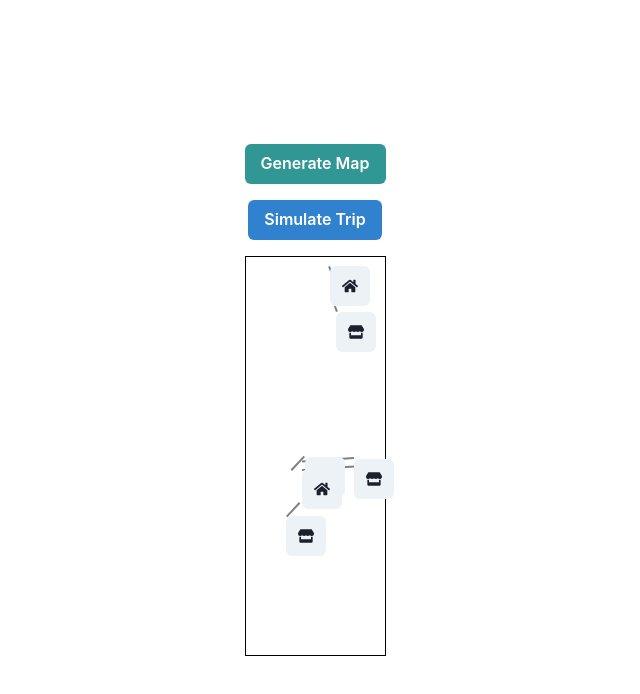
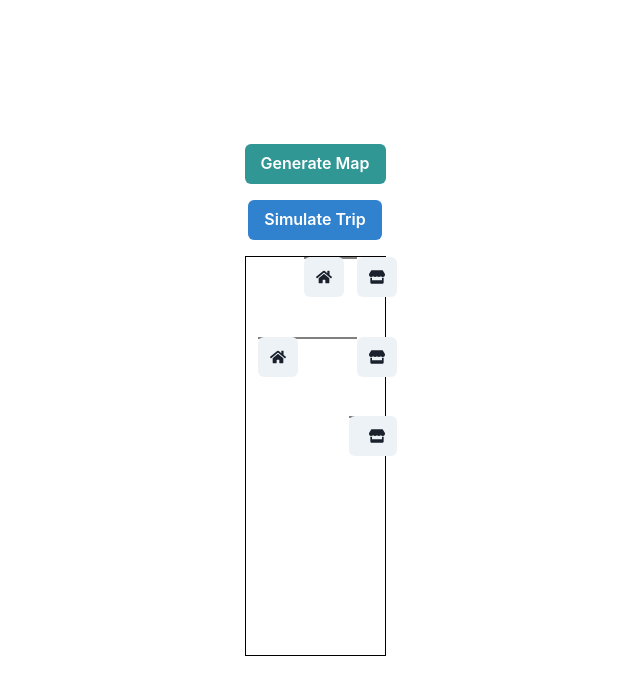
Before and after one commit to GPT-Engineer-App/synthetic-car-trips-simulator, a React (Vite) app: page / in a window 1280 px wide. Shown: the top 694 px of the page, without its empty margins (325-965 px from the left). Built offline with nearby package versions, Linux system fonts and the light colour scheme.

Commit message:
Updated the `generateRandomMap` function to ensure roads are only horizontal and vertical. Adjusted the rendering logic for roads to draw them as straight lines.
Prompt: Roads shouls be only horizontal and vertical

```diff
--- a/src/pages/Index.jsx
+++ b/src/pages/Index.jsx
@@ -3,11 +3,11 @@ import { Box, Button, Container, Flex, IconButton, Text, VStack } from "@chakra-
 import { FaHome, FaStore, FaRoad, FaCar } from "react-icons/fa";
 
 const generateRandomMap = () => {
-  const houses = Array.from({ length: 3 }, (_, i) => ({ id: `house-${i}`, type: "house", icon: FaHome, x: Math.random() * 80, y: Math.random() * 80 }));
+  const houses = Array.from({ length: 3 }, (_, i) => ({ id: `house-${i}`, type: "house", icon: FaHome, x: Math.random() * 80, y: i * 20 }));
   const destinations = [
-    { id: "grocery", type: "destination", icon: FaStore, x: Math.random() * 80, y: Math.random() * 80 },
-    { id: "bank", type: "destination", icon: FaStore, x: Math.random() * 80, y: Math.random() * 80 },
-    { id: "restaurant", type: "destination", icon: FaStore, x: Math.random() * 80, y: Math.random() * 80 },
+    { id: "grocery", type: "destination", icon: FaStore, x: 80, y: 0 },
+    { id: "bank", type: "destination", icon: FaStore, x: 80, y: 20 },
+    { id: "restaurant", type: "destination", icon: FaStore, x: 80, y: 40 },
   ];
   const roads = [
     { from: "house-0", to: "grocery" },
@@ -53,7 +53,7 @@ const Index = () => {
           {map.roads.map((road, index) => {
             const from = map.houses.find((house) => house.id === road.from) || map.destinations.find((destination) => destination.id === road.from);
             const to = map.houses.find((house) => house.id === road.to) || map.destinations.find((destination) => destination.id === road.to);
-            return <Box key={index} position="absolute" top={`${from.y}%`} left={`${from.x}%`} width={`${Math.abs(to.x - from.x)}%`} height="2px" backgroundColor="gray" transform={`rotate(${Math.atan2(to.y - from.y, to.x - from.x) * (180 / Math.PI)}deg)`} transformOrigin="top left" />;
+            return <Box key={index} position="absolute" top={`${Math.min(from.y, to.y)}%`} left={`${Math.min(from.x, to.x)}%`} width={from.x === to.x ? "2px" : `${Math.abs(to.x - from.x)}%`} height={from.y === to.y ? "2px" : `${Math.abs(to.y - from.y)}%`} backgroundColor="gray" />;
           })}
           {map.houses.map((house) => (
             <IconButton key={house.id} aria-label={house.id} icon={<house.icon />} position="absolute" top={`${house.y}%`} left={`${house.x}%`} />
```
